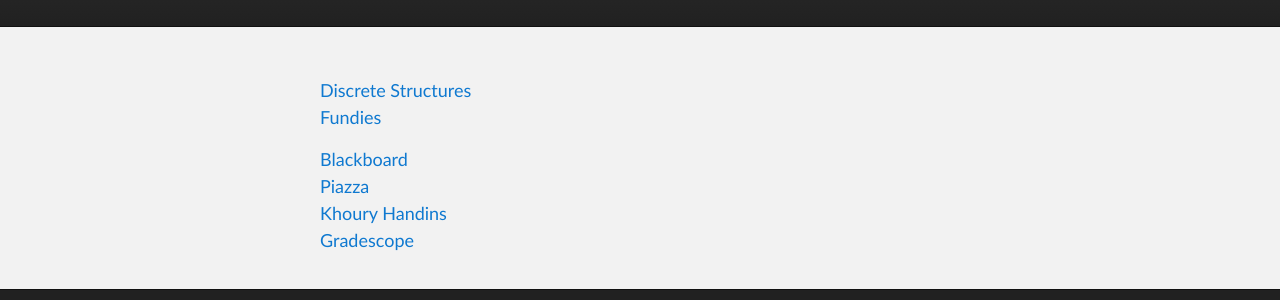
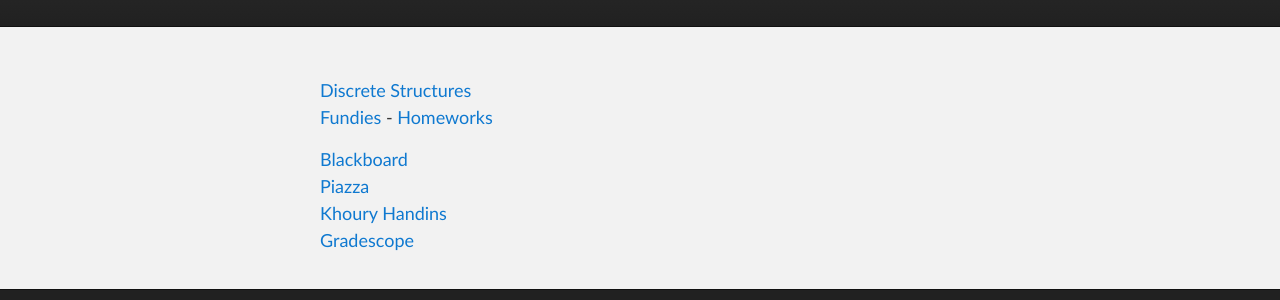
Before and after one commit to l-gund/mhhayashi.github.io, a Jekyll site: the page built from lilly.md, in a window 1280 px wide. Shown: the part 147-447 px from the top of the page. Built offline with Jekyll 4.4.1, drawn with Linux system fonts in a browser that asks for light colours; the repository's description, which GitHub fills in, is left out.

Commit message:
Update lilly.md

```diff
--- a/lilly.md
+++ b/lilly.md
@@ -4,5 +4,7 @@ title: Lilly's classes
 ---
 [Discrete Structures](https://course.ccs.neu.edu/cs1800f19/){:target="_blank"}
 [Fundies](https://course.ccs.neu.edu/cs2500f19/){:target="_blank"}
+-
+[Homeworks](https://course.ccs.neu.edu/cs2500f19/Homeworks.html){:target="_blank"}
 
 {% include_relative links.md %}
```
